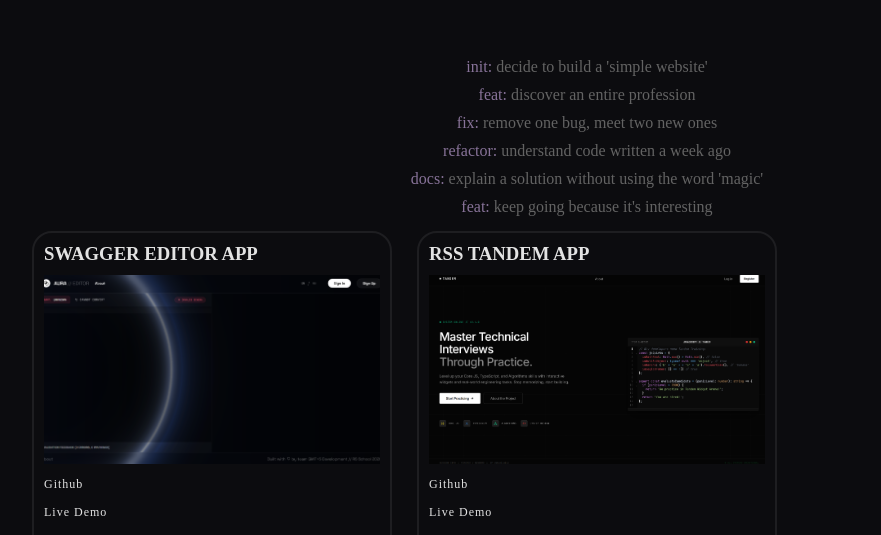
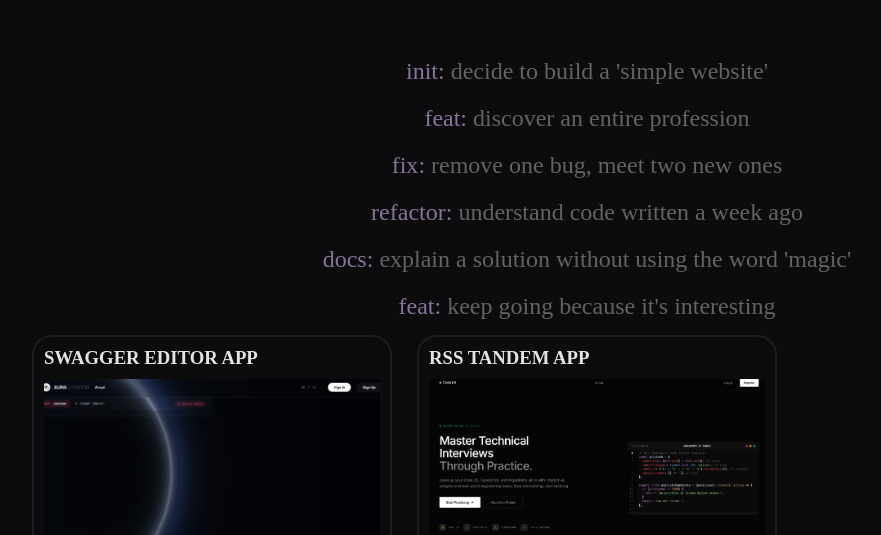
Before and after one commit to dilmun1101/resume, a React (Vite) app: page / in a window 1280 px wide. Shown: the part 739-1274 px from the top of the page, without its empty margins (53-934 px from the left). Built offline with nearby package versions, Linux system fonts and the light colour scheme; a web font is replaced by a local one.

Commit message:
style: change font

```diff
--- a/src/components/AboutMe/about-me.module.scss
+++ b/src/components/AboutMe/about-me.module.scss
@@ -7,7 +7,8 @@
   flex-direction: column;
   align-items: center;
   justify-content: center;
-  gap: v.$size-2;
+  gap: v.$size-4;
+  font-size: 24px;
   padding: v.$size-3 v.$size-1;
 }
 
```
